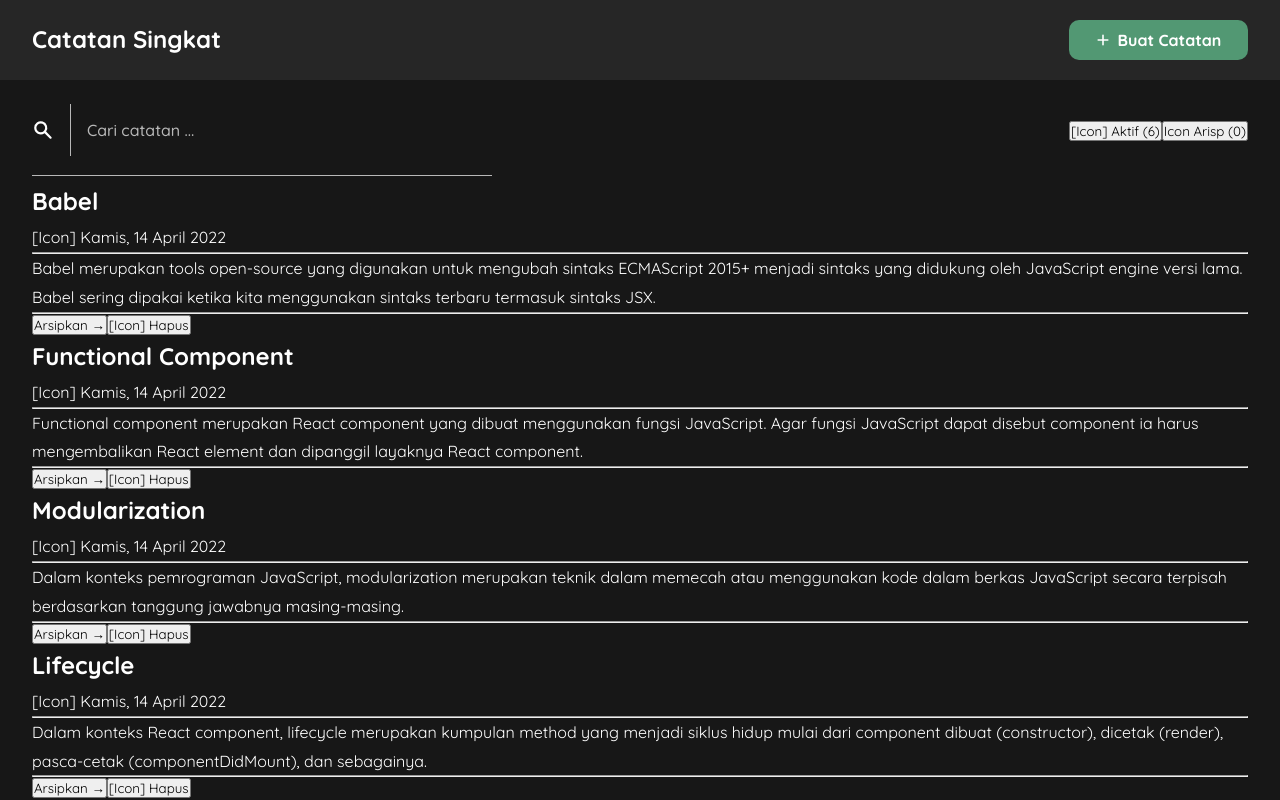
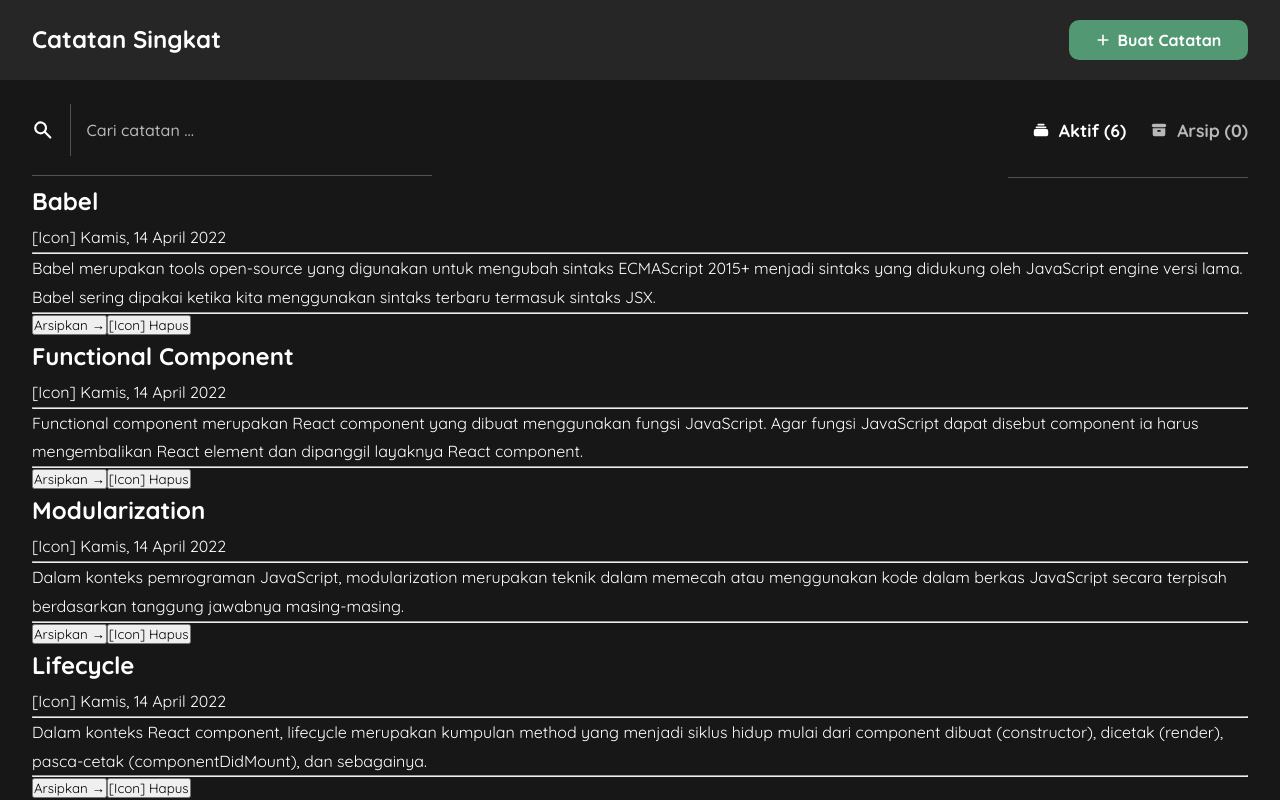
Before and after one commit to cholis04/simple-note, a React (Create React App) app: page / in a window 1280 px wide. Shown: the top 800 px of the page. Built offline with nearby package versions, Linux system fonts and the light colour scheme.

Commit message:
Added Style Tab List

```diff
--- a/src/components/SearchForm/index.module.css
+++ b/src/components/SearchForm/index.module.css
@@ -1,8 +1,8 @@
 .form{
     width: 100%;
-    max-width: 460px;
+
     padding: 1.2em 0;
-    border-bottom:1px solid var(--text-secondary-color);
+    border-bottom:1px solid var(--line-color);
 }
 
 .inputGroup {
@@ -24,9 +24,18 @@
     font-weight: var(--fw-medium);
     color:var(--text-primary-color);
     background:none;
-    border-left: 1px solid var(--text-secondary-color);
+    border-left: 1px solid var(--line-color);
 }
 .textbox::placeholder { /* Chrome, Firefox, Opera, Safari 10.1+ */
     color: var(--text-secondary-color);
     opacity: 1; /* Firefox */
 }
+
+
+/* Desktop */
+/* Desktop */
+@media only screen and (min-width: 768px) {
+    .form{
+        max-width: 400px;
+    }
+}
--- a/src/containers/TabList/index.js
+++ b/src/containers/TabList/index.js
@@ -1,7 +1,10 @@
+import { ArchiveIcon, CollectionIcon } from '@heroicons/react/solid';
 import { useContext, useRef, useState } from 'react';
 
 import { NotesContext } from '../../context/NotesContext';
 import { PanelContext } from '../../context/PanelContext';
+
+import styles from './index.module.css';
 
 function TabList() {
   const { archiveNotes, activeNotes } = useContext(NotesContext);
@@ -55,7 +58,12 @@ function TabList() {
   };
 
   return (
-    <div role="tablist" aria-label="Tab Menu Catatan" onKeyDown={handleKeyDown}>
+    <div
+      role="tablist"
+      aria-label="Tab Menu Catatan"
+      onKeyDown={handleKeyDown}
+      className={styles.tablist}
+    >
       <button
         role="tab"
         aria-selected={panel === 'active'}
@@ -65,8 +73,10 @@ function TabList() {
         tabIndex="0"
         ref={activeMenuTab}
         onClick={() => setPanel('active')}
+        className={styles.buttonTab}
       >
-        <span>[Icon]</span> Aktif ({amountOfData.active})
+        <CollectionIcon className={styles.iconBtn} /> Aktif (
+        {amountOfData.active})
       </button>
       <button
         role="tab"
@@ -77,8 +87,10 @@ function TabList() {
         tabIndex="-1"
         ref={archiveMenuTab}
         onClick={() => setPanel('archive')}
+        className={styles.buttonTab}
       >
-        <span>Icon</span> Arisp ({amountOfData.archive})
+        <ArchiveIcon className={styles.iconBtn} /> Arsip ({amountOfData.archive}
+        )
       </button>
     </div>
   );
--- /dev/null
+++ b/src/containers/TabList/index.module.css
@@ -0,0 +1,50 @@
+.tablist {
+    display: flex;
+    align-items: center;
+    padding:1.2em 0;
+    border-bottom:1px solid var(--line-color);
+}
+
+.buttonTab {
+    padding:1em 1.5em;
+
+    font-size: 1rem;
+    font-weight: var(--fw-bold);
+    color:var(--text-secondary-color);
+
+    background: none;
+    border:none;
+
+    display:flex;
+    align-items: center;
+}
+
+.buttonTab[aria-selected="true"] {
+    color:var(--text-primary-color);
+}
+
+.iconBtn {
+    width: 18px;
+    height: 18px;
+    margin-right: 0.5em;
+}
+
+
+
+/* Desktop Responsive */
+/* Desktop Responsive */
+@media only screen and (min-width: 768px) {
+
+    .buttonTab {
+        padding:1em 0;
+        font-size: 1.1rem;
+        margin-left: 1.5rem;
+    }
+
+    @media (hover: hover) { /* when supported */
+        .buttonTab:hover {
+            color:var(--text-primary-color);
+            cursor: pointer;
+        }
+    }
+}
--- a/src/styles/global.css
+++ b/src/styles/global.css
@@ -13,9 +13,10 @@
   --background-color: hsl(0,0%,9%);
   --surface-color: hsl(0,0%,15%);
   --overlay-color:hsla(0,0%,0%,70%);
-  --input-backgournd-color:hsl(0,0%,23%);
+  --input-background-color:hsl(0,0%,23%);
   --text-primary-color: hsl(0,0%,100%);
   --text-secondary-color: hsl(0,0%,72%);
+  --line-color:hsl(0, 0%, 32%);
 
   /* Dimensions */
   --maxWidth: 1280px;
--- a/src/styles/home.module.css
+++ b/src/styles/home.module.css
@@ -6,13 +6,10 @@
 
 .main__heading {
   position:fixed;
-
   left: 0;
   right: 0;
-
   height: var(--mainHeadingHeightMobile);
   z-index:998;
-
   background-color: var(--background-color);
 }
 
@@ -21,9 +18,7 @@
   margin:0 auto;
   max-width: var(--maxWidth);
   padding:0 1em;
-
   height: inherit;
-
   display: flex;
   flex-direction: column;
   justify-content:space-around;
```
